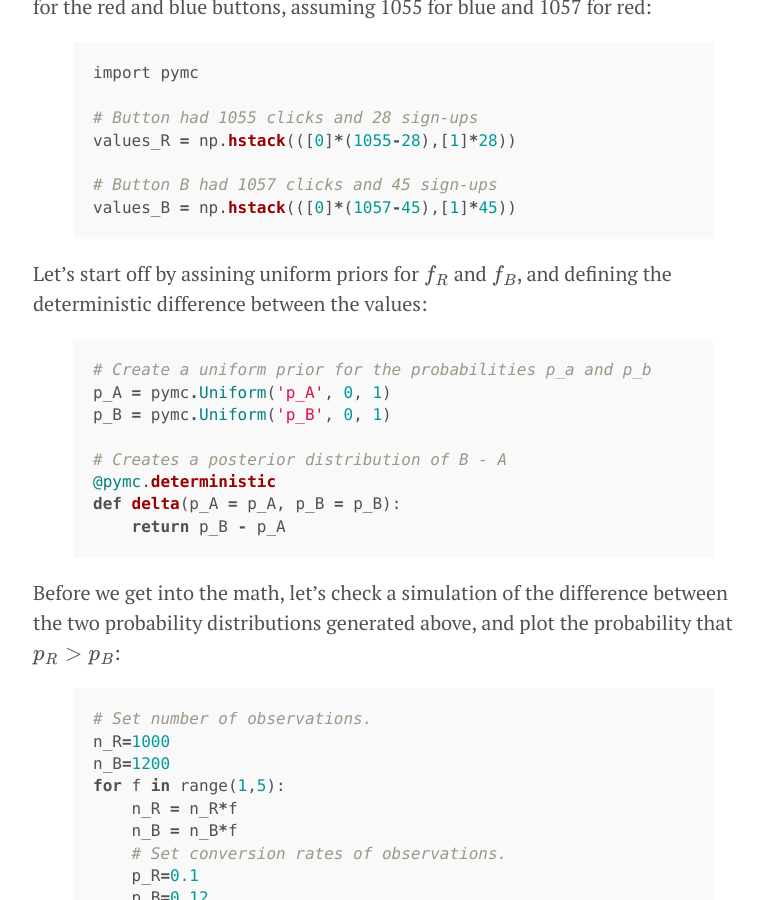
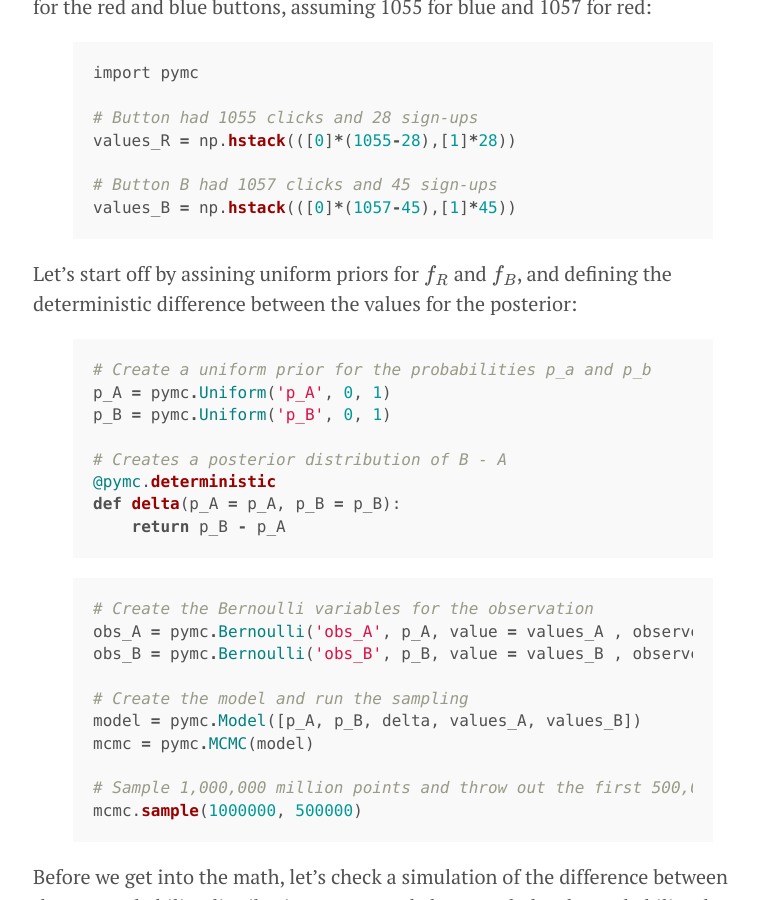
Before and after one commit to doriang102/doriang102.github.io, a Jekyll site: the page built from _posts/2017-05-28-hypothesis-testing.md, in a window 1280 px wide and 900 px high, scrolled down 9171 px. Shown: the whole window, without its empty margins (247-1009 px from the left). Built offline with Jekyll 4.4.1, drawn with Linux system fonts in a browser that asks for light colours; our own code applies the rules of GitHub Pages for plain Markdown files; formulas are drawn with MathJax 3.

Commit message:
Update 2017-05-28-hypothesis-testing.md

```diff
--- a/_posts/2017-05-28-hypothesis-testing.md
+++ b/_posts/2017-05-28-hypothesis-testing.md
@@ -268,7 +268,7 @@ values_B = np.hstack(([0]*(1057-45),[1]*45))
 
 {% endhighlight %}
 
-Let's start off by assining uniform priors for $$f_R$$ and $$f_B$$, and defining the deterministic difference between the values:
+Let's start off by assining uniform priors for $$f_R$$ and $$f_B$$, and defining the deterministic difference between the values for the posterior:
 
 {% highlight ruby %}
 # Create a uniform prior for the probabilities p_a and p_b
@@ -279,6 +279,21 @@ p_B = pymc.Uniform('p_B', 0, 1)
 @pymc.deterministic
 def delta(p_A = p_A, p_B = p_B):
     return p_B - p_A
+
+{% endhighlight %}
+
+
+{% highlight ruby %}
+# Create the Bernoulli variables for the observation
+obs_A = pymc.Bernoulli('obs_A', p_A, value = values_A , observed = True)
+obs_B = pymc.Bernoulli('obs_B', p_B, value = values_B , observed = True)
+
+# Create the model and run the sampling
+model = pymc.Model([p_A, p_B, delta, values_A, values_B])
+mcmc = pymc.MCMC(model)
+
+# Sample 1,000,000 million points and throw out the first 500,000
+mcmc.sample(1000000, 500000)
 
 {% endhighlight %}
 
```
